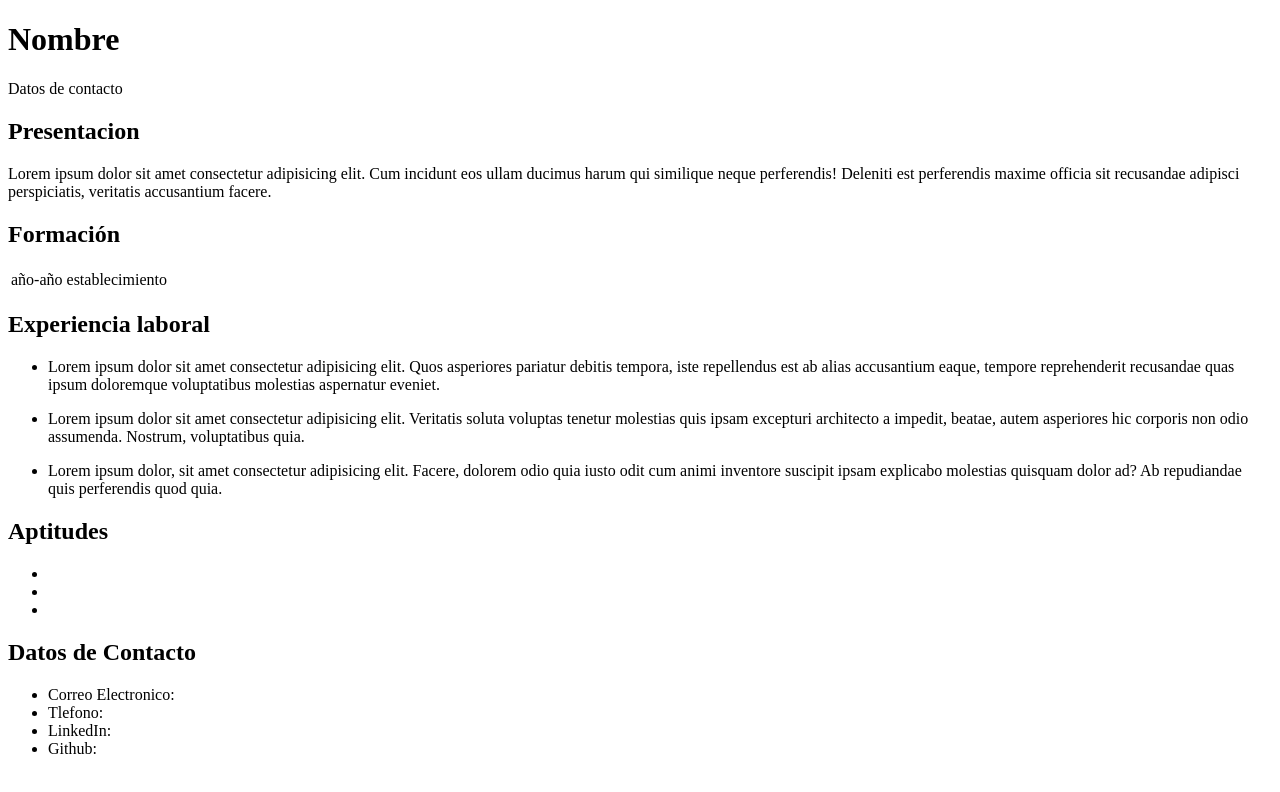
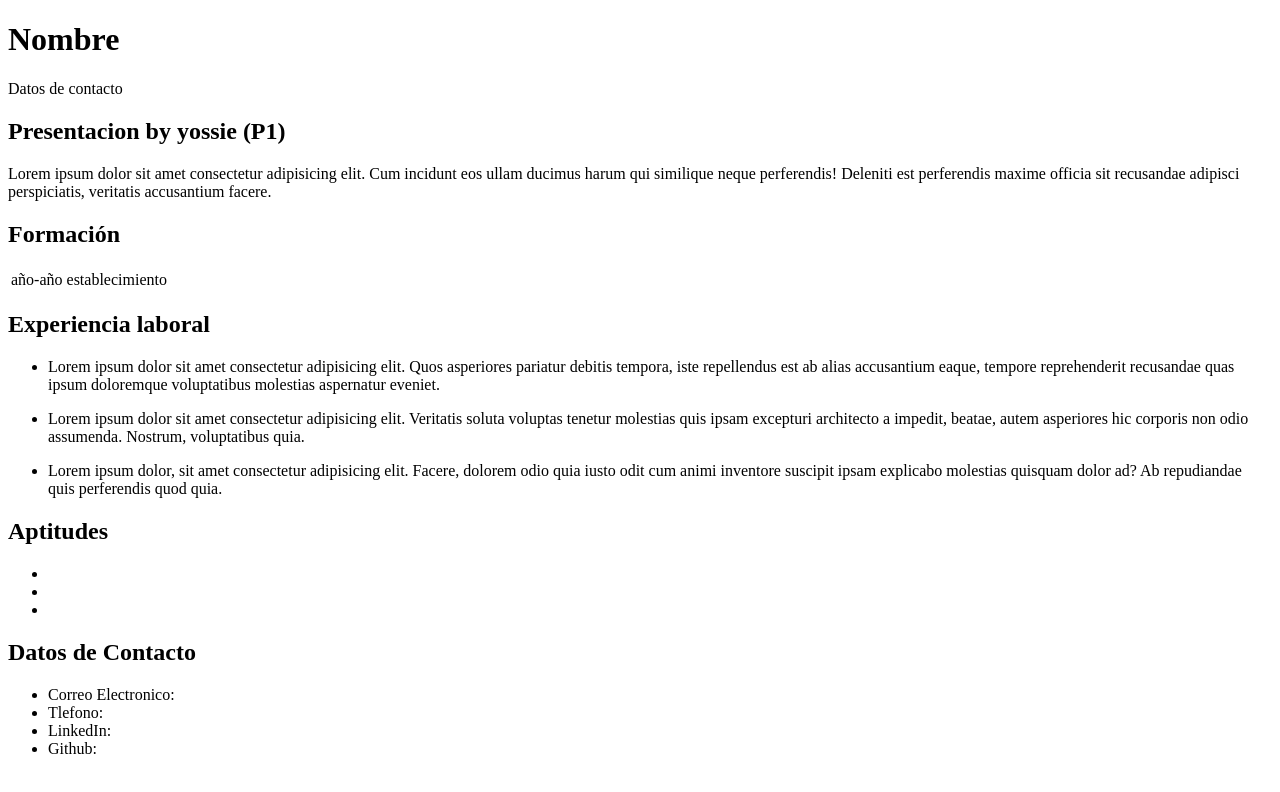
Before and after one commit to Kessillox/FSJ156-3, a plain HTML site: page index.html in a window 1280 px wide. Drawn offline with Linux system fonts and the light colour scheme.

Commit message:
prueba commit yossie

```diff
--- a/index.html
+++ b/index.html
@@ -17,7 +17,7 @@
     <main>
         <section>
             <article class="presentacion">
-                <h2>Presentacion</h2>
+                <h2>Presentacion by yossie (P1)</h2>
                 <p>Lorem ipsum dolor sit amet consectetur adipisicing elit. Cum incidunt eos ullam ducimus harum qui similique neque perferendis! Deleniti est perferendis maxime officia sit recusandae adipisci perspiciatis, veritatis accusantium facere.</p>
             </article>
 
```
